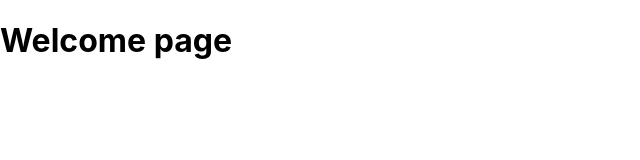
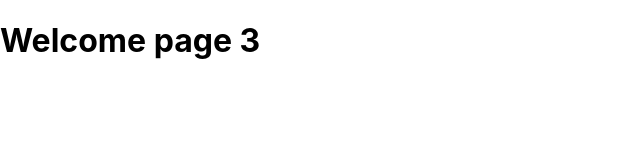
Before and after one commit to mickaelandre/prismicAppV2, a React (Create React App) app: page / in a window 1280 px wide. Shown: the top 160 px of the page, without its empty margins (0-640 px from the left). Built offline with nearby package versions, Linux system fonts and the light colour scheme.

Commit message:
routing ok

```diff
--- a/src/pages/HomePage.js
+++ b/src/pages/HomePage.js
@@ -3,7 +3,7 @@ import React, {Component} from 'react';
 
 class HomePageComponent extends Component{
     render(){
-        return <h1>Welcome page</h1>
+        return <h1>Welcome page 3</h1>
     }
 }
 
```
